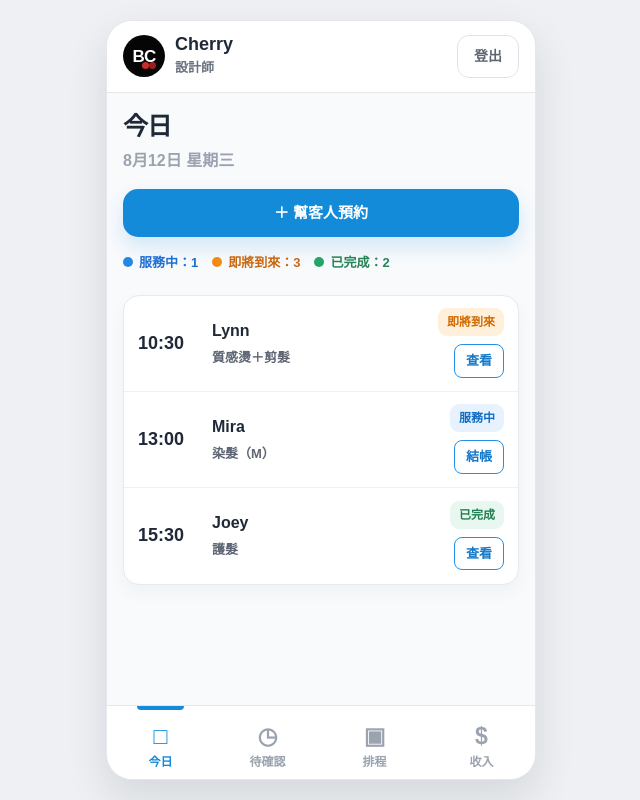
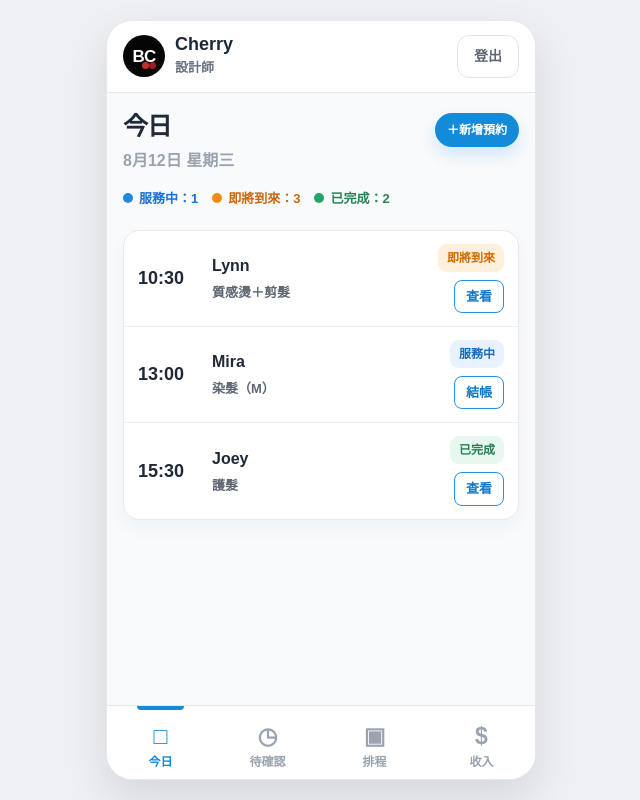
Before and after one commit to qazvyok-glitch/hair-booking, a Next.js app: page /designer/preview-v2 in a window 1280 px wide. Shown: the whole page, without its empty margins (319-959 px from the left). Built offline with nearby package versions, Linux system fonts and the light colour scheme.

Commit message:
Move preview booking button to today header

```diff
--- a/app/designer/preview-v2/page.tsx
+++ b/app/designer/preview-v2/page.tsx
@@ -124,8 +124,10 @@ export default function DesignerPreviewV2Page() {
         .designer-role { font-size: 13px; color: #6b7280; margin-top: 4px; font-weight: 650; }
         .logout-btn { border: 1px solid #dfe3ea; background: #fff; color: #5f6673; border-radius: 12px; padding: 10px 16px; font-size: 14px; font-weight: 750; }
         .screen-body { flex: 1 1 auto; overflow-y: auto; padding: 20px 16px 18px; }
+        .page-heading-row { display: flex; align-items: flex-start; justify-content: space-between; gap: 12px; margin-bottom: 16px; }
         .page-title { font-size: 25px; line-height: 1.1; margin: 0 0 8px; font-weight: 900; letter-spacing: -.04em; }
         .page-subtitle { color: #9aa3af; font-size: 16px; font-weight: 700; margin-bottom: 16px; }
+        .page-heading-row .page-subtitle { margin-bottom: 0; }
         .status-line { display: flex; flex-wrap: wrap; gap: 14px; font-size: 13px; font-weight: 850; margin-bottom: 22px; }
         .dot { display: inline-block; width: 10px; height: 10px; border-radius: 50%; margin-right: 6px; }
         .progress-text { color: #1d6fd4; } .upcoming-text { color: #c96810; } .done-text { color: #258354; }
@@ -143,7 +145,7 @@ export default function DesignerPreviewV2Page() {
         .pill.progress { background: #e8f2ff; color: #126dc2; }
         .pill.done { background: #e8f7ef; color: #208051; }
         .small-action { min-width: 50px; border: 1px solid #2290e6; color: #1478c8; background: #fff; border-radius: 8px; padding: 6px 9px; font-weight: 850; font-size: 13px; cursor: pointer; }
-        .add-booking-btn { width: 100%; border: none; background: #148bd8; color: #fff; border-radius: 15px; padding: 13px 14px; font-size: 15px; font-weight: 950; margin-bottom: 16px; cursor: pointer; box-shadow: 0 10px 20px rgba(20,139,216,.16); }
+        .add-booking-btn { border: none; background: #148bd8; color: #fff; border-radius: 999px; padding: 8px 12px; font-size: 12px; font-weight: 950; white-space: nowrap; cursor: pointer; box-shadow: 0 8px 16px rgba(20,139,216,.16); }
         .pending-list { display: grid; gap: 14px; }
         .pending-card { min-height: 118px; display: grid; grid-template-columns: 58px 1fr 78px; gap: 10px; align-items: center; padding: 14px; }
         .pending-card.is-done { opacity: .74; }
@@ -270,9 +272,13 @@ function Header() {
 function TodayView({ onView, onCheckout, onAddBooking }: { onView: (row: Appointment) => void; onCheckout: (row: Appointment) => void; onAddBooking: () => void }) {
   return (
     <>
-      <h1 className="page-title">今日</h1>
-      <div className="page-subtitle">8月12日 星期三</div>
-      <button className="add-booking-btn" onClick={onAddBooking}>＋ 幫客人預約</button>
+      <div className="page-heading-row">
+        <div>
+          <h1 className="page-title">今日</h1>
+          <div className="page-subtitle">8月12日 星期三</div>
+        </div>
+        <button className="add-booking-btn" onClick={onAddBooking}>＋新增預約</button>
+      </div>
       <div className="status-line">
         <span className="progress-text"><i className="dot progress-dot" />服務中：1</span>
         <span className="upcoming-text"><i className="dot upcoming-dot" />即將到來：3</span>
```
